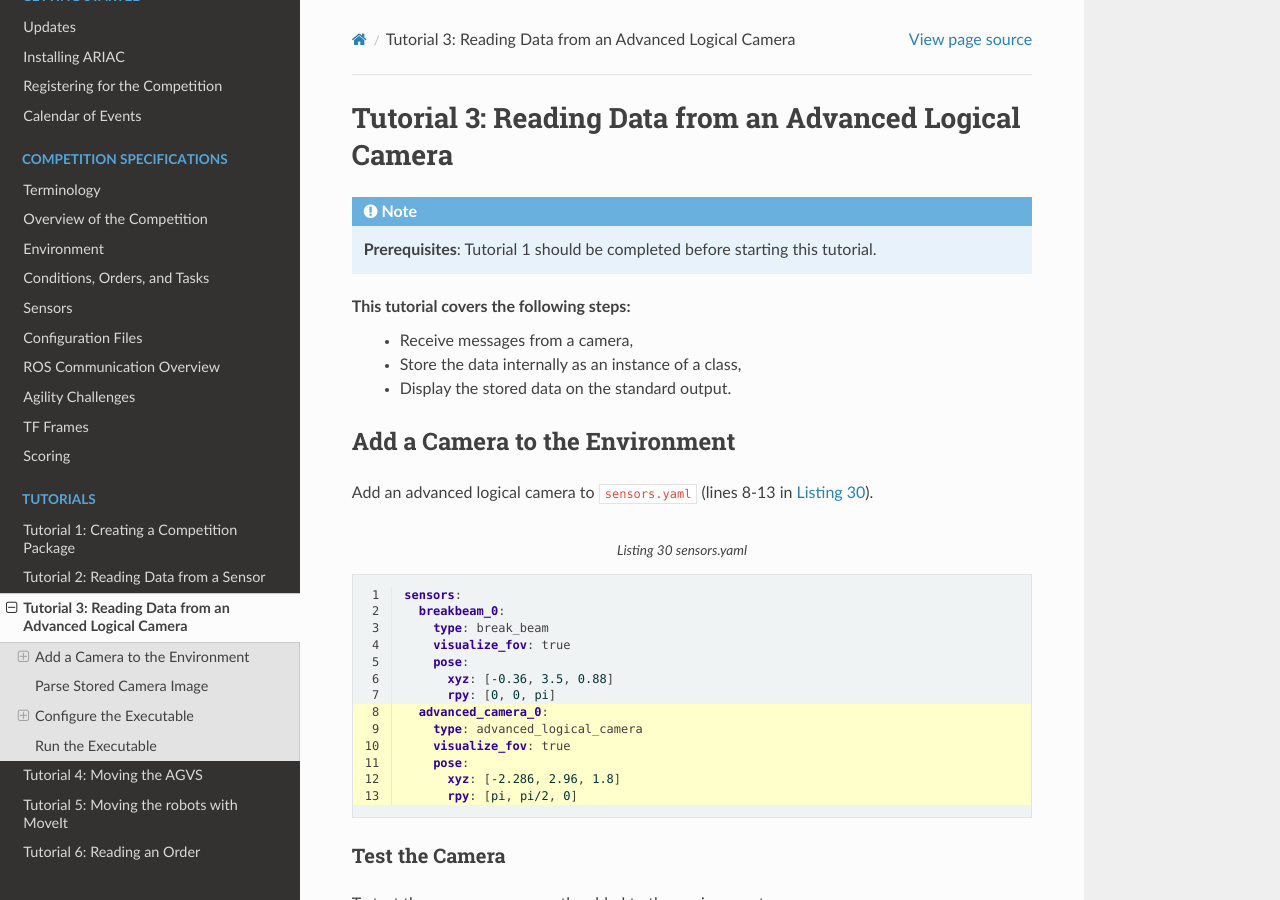
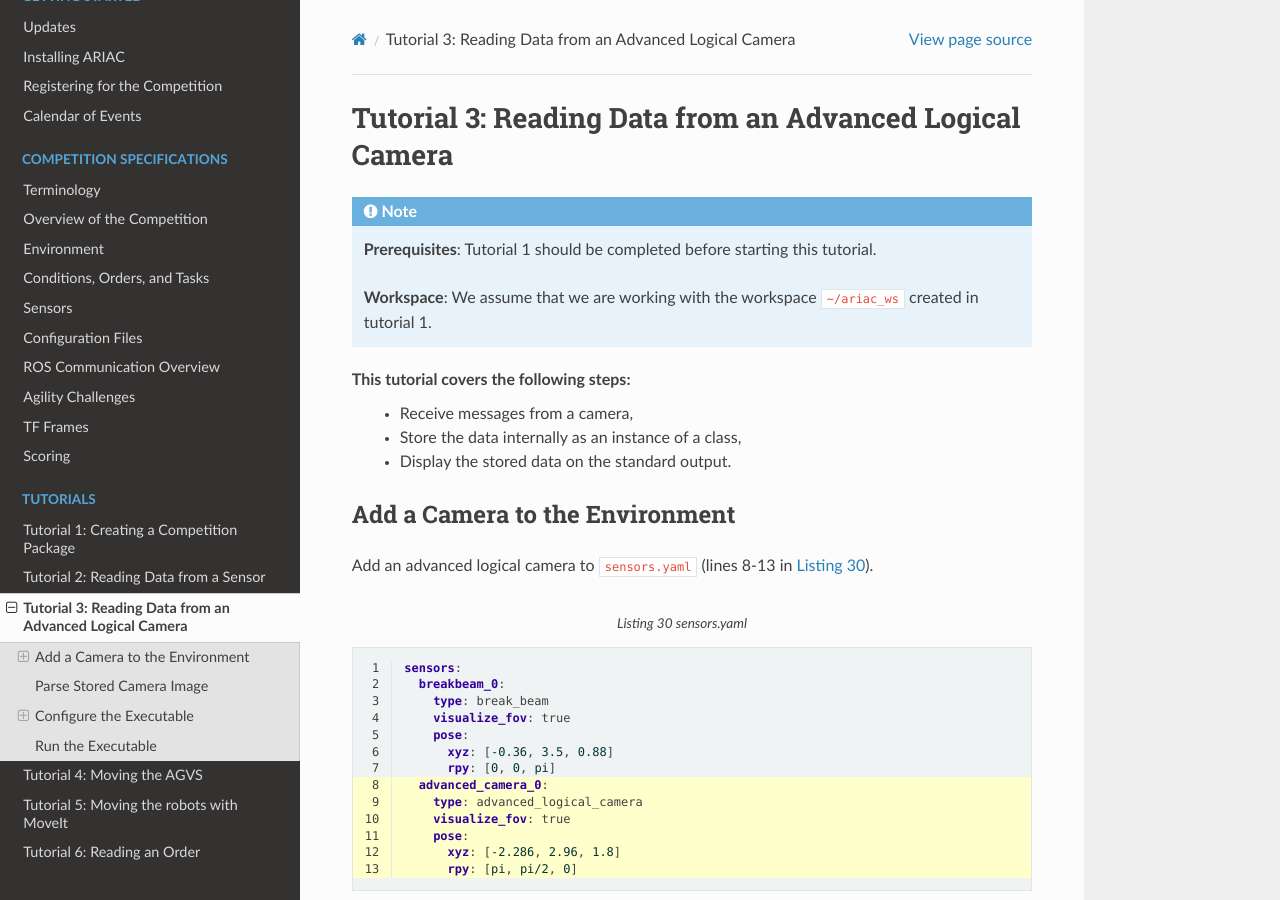
Before and after one commit to usnistgov/ARIAC, a Sphinx documentation site: the page built from docs/tutorials/tutorial_3.rst, in a window 1280 px wide and 900 px high. Built offline with Sphinx 7.4.7 and the Read the Docs theme 2.0.0, drawn with Linux system fonts in a browser that asks for light colours.

Commit message:
tutorial 3

```diff
--- a/docs/tutorials/tutorial_3.rst
+++ b/docs/tutorials/tutorial_3.rst
@@ -8,6 +8,7 @@ Tutorial 3: Reading Data from an Advanced Logical Camera
 .. note::
   **Prerequisites**: Tutorial 1 should be completed before starting this tutorial.
 
+  **Workspace**: We assume that we are working with the workspace ``~/ariac_ws`` created in tutorial 1.
 
 This tutorial covers the following steps:
   - Receive messages from a camera,
```
